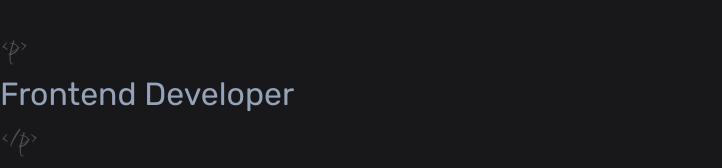
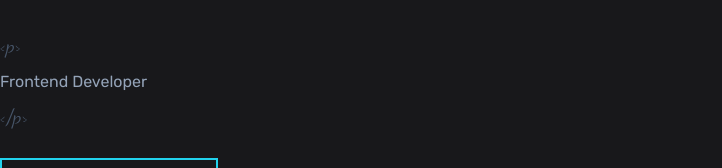
Before and after one commit to OrhanOzkercin/orhanozkercin.com_v2, a Nuxt app: page / in a window 1280 px wide. Shown: the part 362-530 px from the top of the page, without its empty margins (0-722 px from the left). Built offline with nearby package versions, Linux system fonts and the light colour scheme; a web font is replaced by a local one.

Commit message:
feature: add abilty to change fontsize and connect with store for tagColor and tagFontsize on TheParagraph.vue component

```diff
--- a/components/TheParagraphText.vue
+++ b/components/TheParagraphText.vue
@@ -1,33 +1,42 @@
 <template>
-  <p class="paragraph">
+  <p class="paragraph before:font-element after:font-element">
     <slot />
   </p>
 </template>
 
-<script lang="ts" setup></script>
+<script lang="ts" setup>
+import { useStore } from "~~/store/store";
+
+const props = withDefaults(
+  defineProps<{
+    fontSize: string;
+  }>(),
+  {
+    fontSize: "1rem",
+  }
+);
+
+const { tagColor, tagFontSize } = useStore();
+</script>
 
 <style lang="scss" scoped>
 .paragraph {
-  font-size: 2rem;
-}
-.paragraph::before,
-.paragraph::after {
-  font-family: "Comforter", cursive;
+  font-size: v-bind(fontSize);
 }
 .paragraph::before {
   content: "<p>";
-  color: #515152;
-  font-size: 1.5rem;
+  color: v-bind(tagColor);
+  font-size: v-bind(tagFontSize);
   position: absolute;
   top: -2.5rem;
   // margin-left: -1.5rem;
 }
 .paragraph::after {
   content: "</p>";
-  color: #515152;
-  font-size: 1.5rem;
+  color: v-bind(tagColor);
+  font-size: v-bind(tagFontSize);
   position: absolute;
-  bottom: -2.5rem;
+  bottom: -2.4rem;
   left: 0;
 }
 </style>
```
